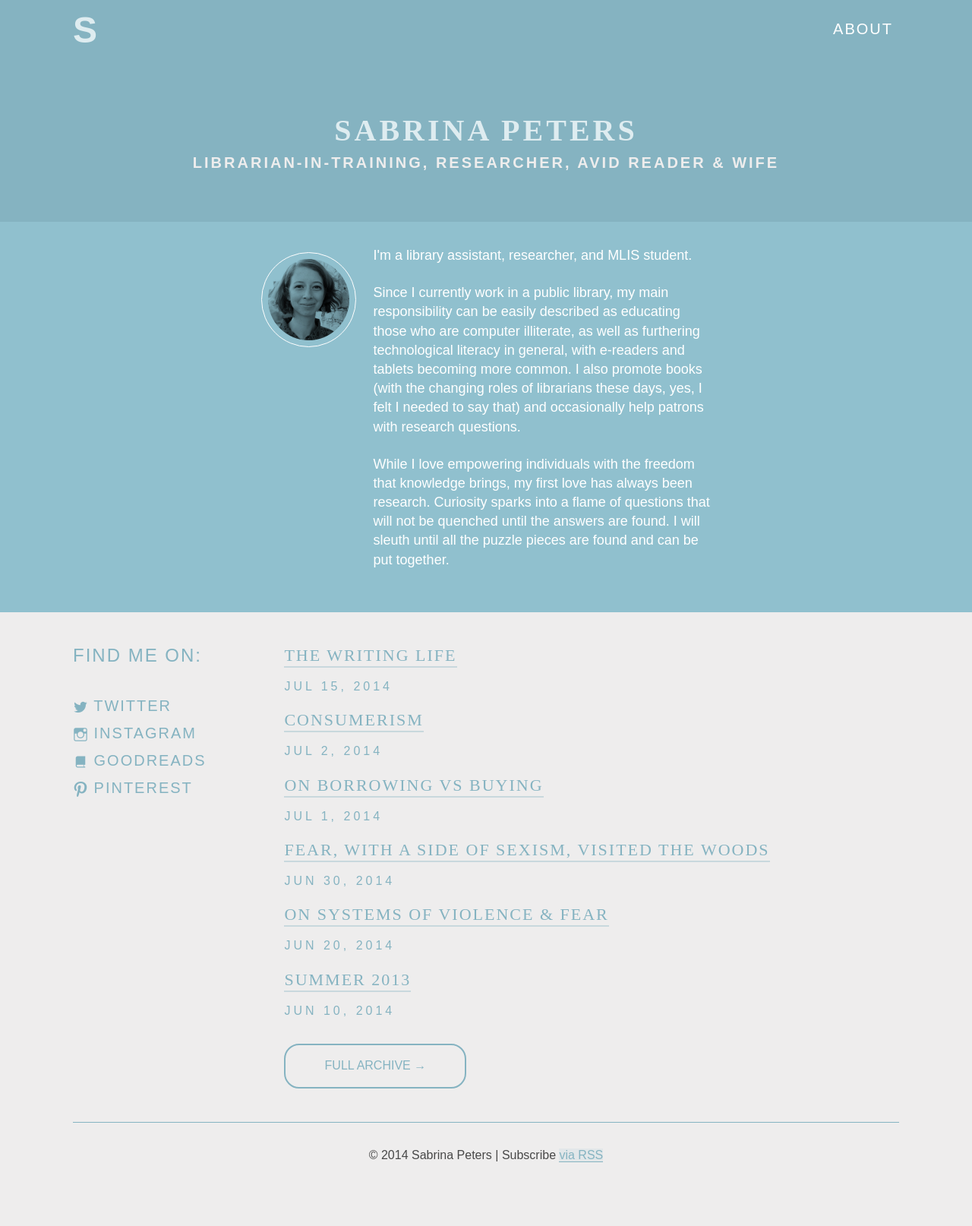
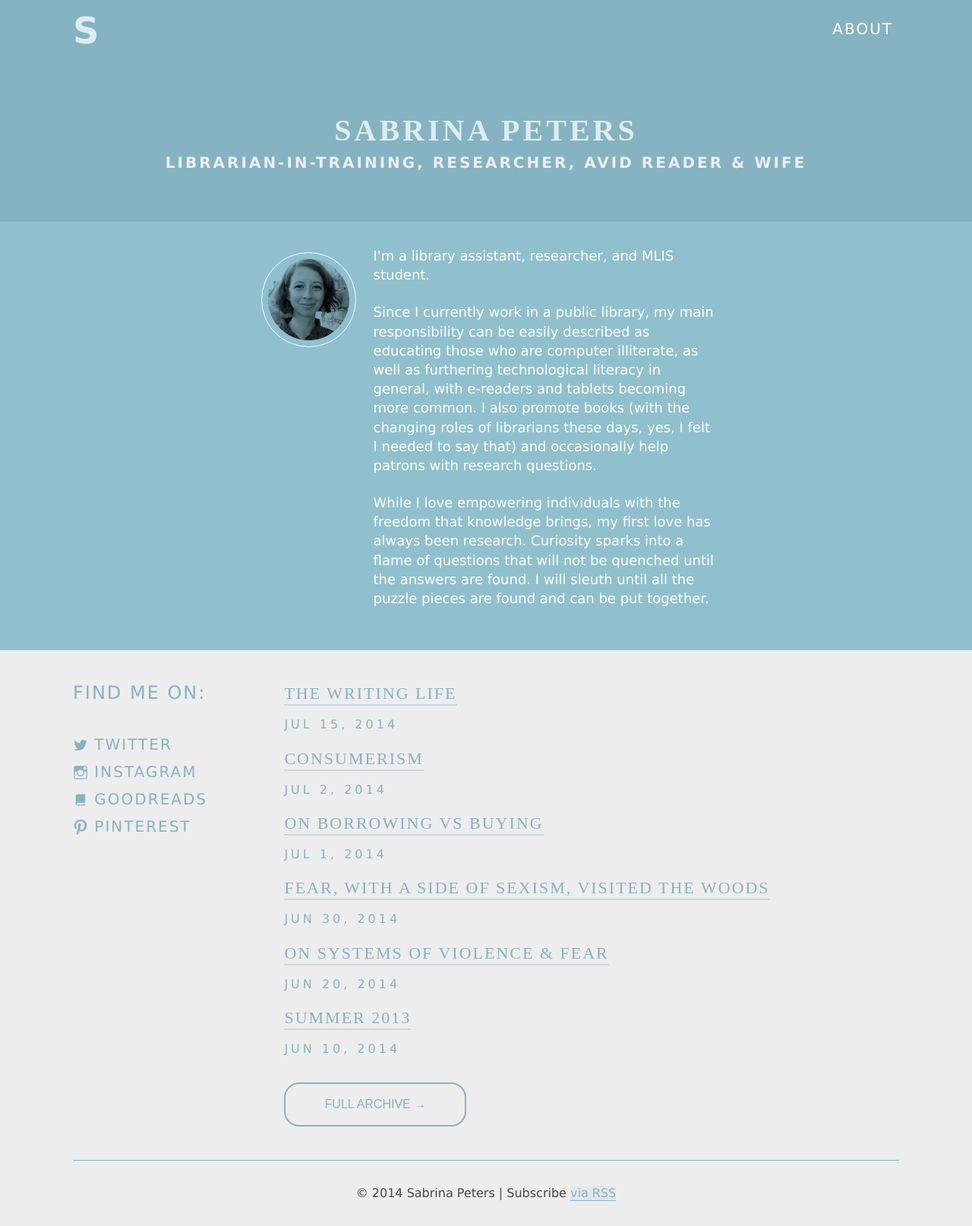
Before and after one commit to sabrinapeters/sdrp.old, a Jekyll site: the page built from index.html, in a window 1280 px wide. Shown: the whole page at 76% size. Built offline with Jekyll 4.4.1, drawn with Linux system fonts in a browser that asks for light colours; some web fonts are replaced; before the commit the page ends 1564 px from its top, so only the background shows below that.

```diff
--- a/_includes/head.html
+++ b/_includes/head.html
@@ -12,6 +10,7 @@
     <link rel="canonical" href="{{ page.url | replace:'index.html','' | prepend: site.baseurl | prepend: site.url }}">
 
     <!-- Custom CSS -->
+    <link rel="stylesheet" type="text/css" href="//cloud.typography.com/7107912/757744/css/fonts.css" />
     <link rel="stylesheet" href="{{ "/css/main.min.css" | prepend: site.baseurl }}">
 
 </head>
--- a/css/main.css
+++ b/css/main.css
@@ -545,7 +545,7 @@
 }
 
 html {
-  font: 400 100%/1.4 "freight-sans-pro", sans-serif;
+  font: 400 100%/1.4 "Whitney SSm A", "Whitney SSm B", "Lucida Grande", sans-serif;
   -webkit-font-smoothing: antialiased;
   -moz-osx-font-smoothing: grayscale;
 }
@@ -1075,3 +1075,5 @@ input[type="text"]:focus, input[type="email"]:focus, textarea:focus {
 .archives ul {
   list-style: none;
 }
+
+/*# sourceMappingURL=main.css.map */
--- a/scss/_typography.scss
+++ b/scss/_typography.scss
@@ -1,5 +1,5 @@
 html {
-    font: 400 100%/1.4 "freight-sans-pro", sans-serif;
+    font: 400 100%/1.4 $sans-serif;
     -webkit-font-smoothing: antialiased;
     -moz-osx-font-smoothing: grayscale;
 }
--- a/scss/_variables.scss
+++ b/scss/_variables.scss
@@ -4,6 +4,7 @@ $liteblue: #90c0ce;
 $paleblue: #deecf0;
 $bkg: #eeeded;
 
+$sans-serif: 'Whitney SSm A', 'Whitney SSm B', 'Lucida Grande', sans-serif;
 
 // media queries
 $tablet: new-breakpoint(max-width 48rem 8);
```
Also changed, not shown: other parts of _includes/head.html (+0 -2 lines), css/main.prefixed.css (+3 -5 lines), css/main.min.css, 2 other files.
